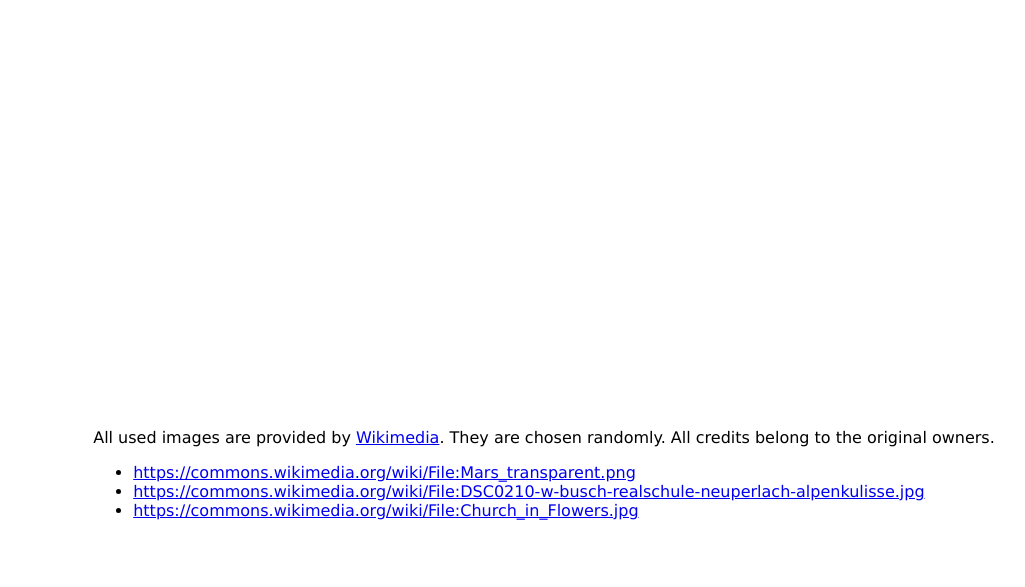
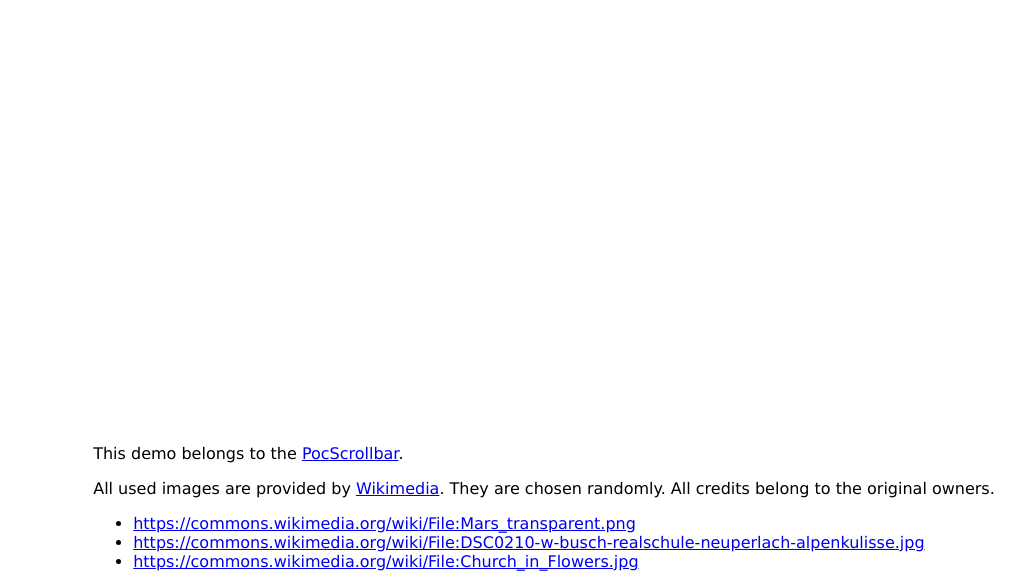
Before and after one commit to sateffen/poc-scrollbar, a website: page demo.html in a window 1280 px wide. Shown: the part 1272-1859 px from the top of the page, without its empty margins (96-1121 px from the left). Before the commit the page ends 1808 px from the top, so only its background shows below. Drawn offline with Linux system fonts and the light colour scheme; files whose address does not match are found by name.

Commit message:
Added pocscrollbar link

```diff
--- a/demo.html
+++ b/demo.html
@@ -145,10 +145,13 @@
         <div class="spacer"></div>
 
         <div id="credits">
-            <div>
+            <p>
+                This demo belongs to the <a href="https://github.com/sateffen/poc-scrollbar/">PocScrollbar</a>.
+            </p>
+            <p>
                 All used images are provided by <a href="https://commons.wikimedia.org/wiki/Main_Page" alt="Wikimedia Mainpage">Wikimedia</a>.
                 They are chosen randomly. All credits belong to the original owners.
-            </div>
+            </p>
             <ul>
                 <li><a href="https://commons.wikimedia.org/wiki/File:Mars_transparent.png">https://commons.wikimedia.org/wiki/File:Mars_transparent.png</a></li>
                 <li><a href="https://commons.wikimedia.org/wiki/File:DSC0210-w-busch-realschule-neuperlach-alpenkulisse.jpg">https://commons.wikimedia.org/wiki/File:DSC0210-w-busch-realschule-neuperlach-alpenkulisse.jpg</a></li>
```
